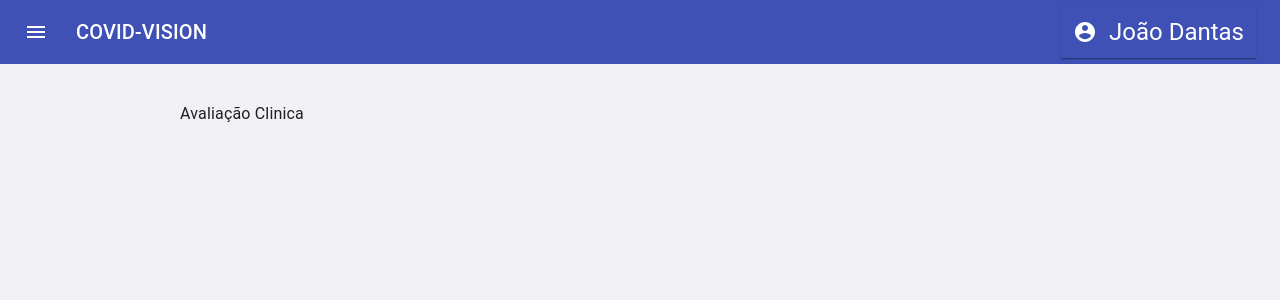
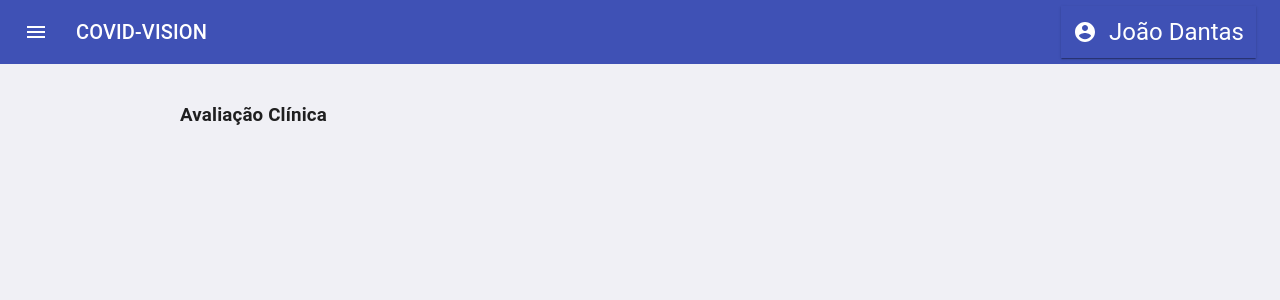
Before and after one commit to MRB-Computer-Vision/web-frontend-admin, a React (Create React App) app: page /ClinicalEvaluation in a window 1280 px wide. Shown: the top 300 px of the page. Built offline with nearby package versions, Linux system fonts and the light colour scheme; no server answers.

Commit message:
Update Project

```diff
--- a/src/pages/ClinicalEvaluation/index.tsx
+++ b/src/pages/ClinicalEvaluation/index.tsx
@@ -6,7 +6,8 @@ const ClinicalEvaluation: React.FC = () => {
   return (
     <>
       <AppBar />
-      Avaliação Clinica
+      <h3>Avaliação Clínica</h3>
+      <br />
     </>
   );
 };
```
